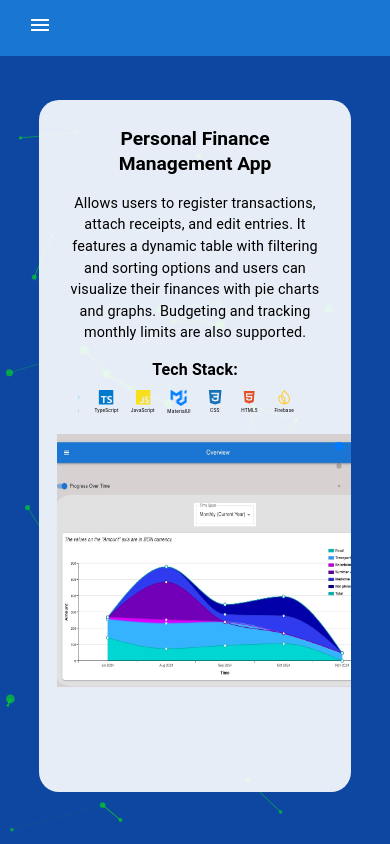
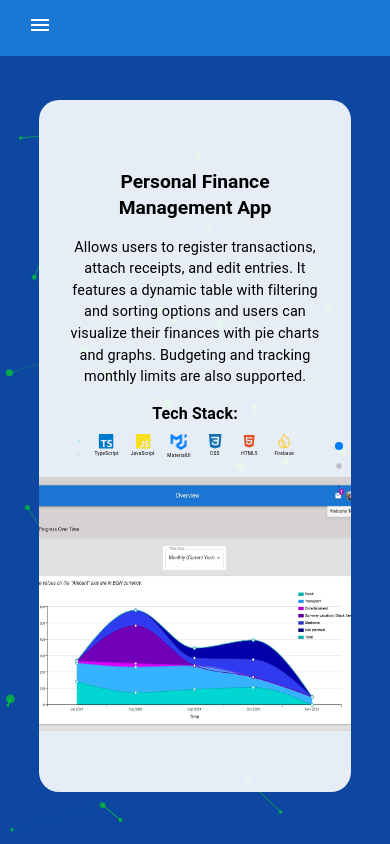
Before and after one commit to todor-savov/personal-portfolio, a React (Vite) app in the folder personal-portfolio/: page /projects in a window 390 px wide. Built offline with nearby package versions, Linux system fonts and the light colour scheme.

Commit message:
Adjust CSS layout for the image container on Projects page to center the buttons container on top of it across all device types

```diff
--- a/personal-portfolio/src/components/Projects/Projects.css
+++ b/personal-portfolio/src/components/Projects/Projects.css
@@ -42,41 +42,51 @@
 }
 
 .image-container {
-  flex: 1;
   display: flex;
-  margin: 0 auto;
+  position: relative;
   padding: 0.5rem;
+  justify-content: center;
+  align-items: center;
 }
 
 .image-container img {
   width: 90vh;
   height: 50vh;
-  transition: filter 0.3s ease;
+  border-radius: 10px;
+  transition: filter 0.3s ease, transform 0.3s ease;
 }
 
 .image-container:hover img {
-  filter: blur(5px);
+  filter: blur(10px);
+  transform: scale(1.05);
 }
 
 .buttons-container {
-  display: none;
+  display: flex;
   position: absolute;
-  bottom: 10px;
-  right: 10px;
-  gap: 10px;
+  transform: translate(-50%, -50%);
+  top: 50%;
+  left: 50%;
+  gap: 15px;
+  opacity: 0;
+  transition: opacity 0.3s ease;
 }
 
 .buttons-container a {
   display: inline-flex;
-  background-color: rgba(0, 0, 0, 0.6);
-  padding: 10px;
+  background-color: rgba(0, 0, 0, 0.7);
+  padding: 12px;
   border-radius: 50%;
   cursor: pointer;
-  transition: opacity 0.3s ease;
+  transition: transform 0.3s ease;
+}
+
+.buttons-container a:hover {
+  transform: scale(1.1);
 }
 
 .image-container:hover .buttons-container {
-  display: flex;
+  opacity: 1;
 }
 
 .tech-stack {
@@ -150,6 +160,10 @@
   .buttons-container {
     gap: 12px;
   }
+
+  .buttons-container a {
+    padding: 10px;
+  }
 }
 
 @media (max-width: 480px) {
```
